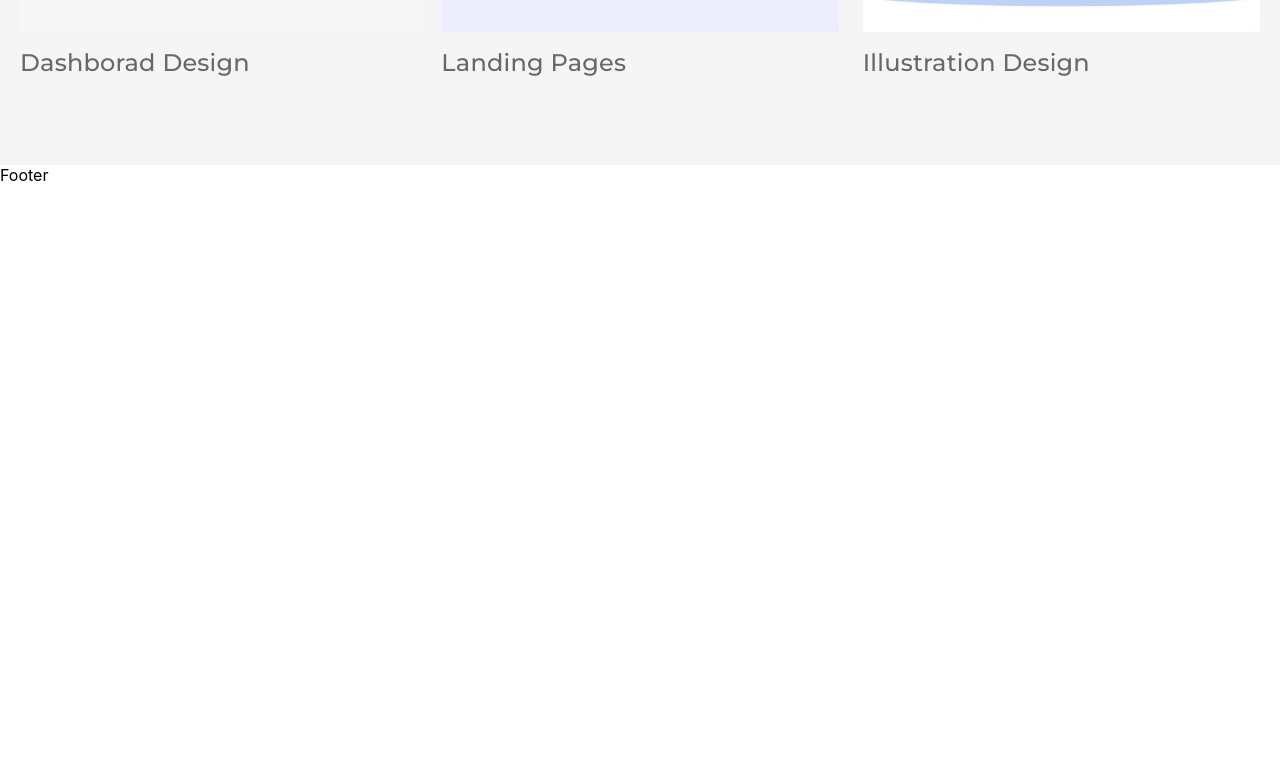
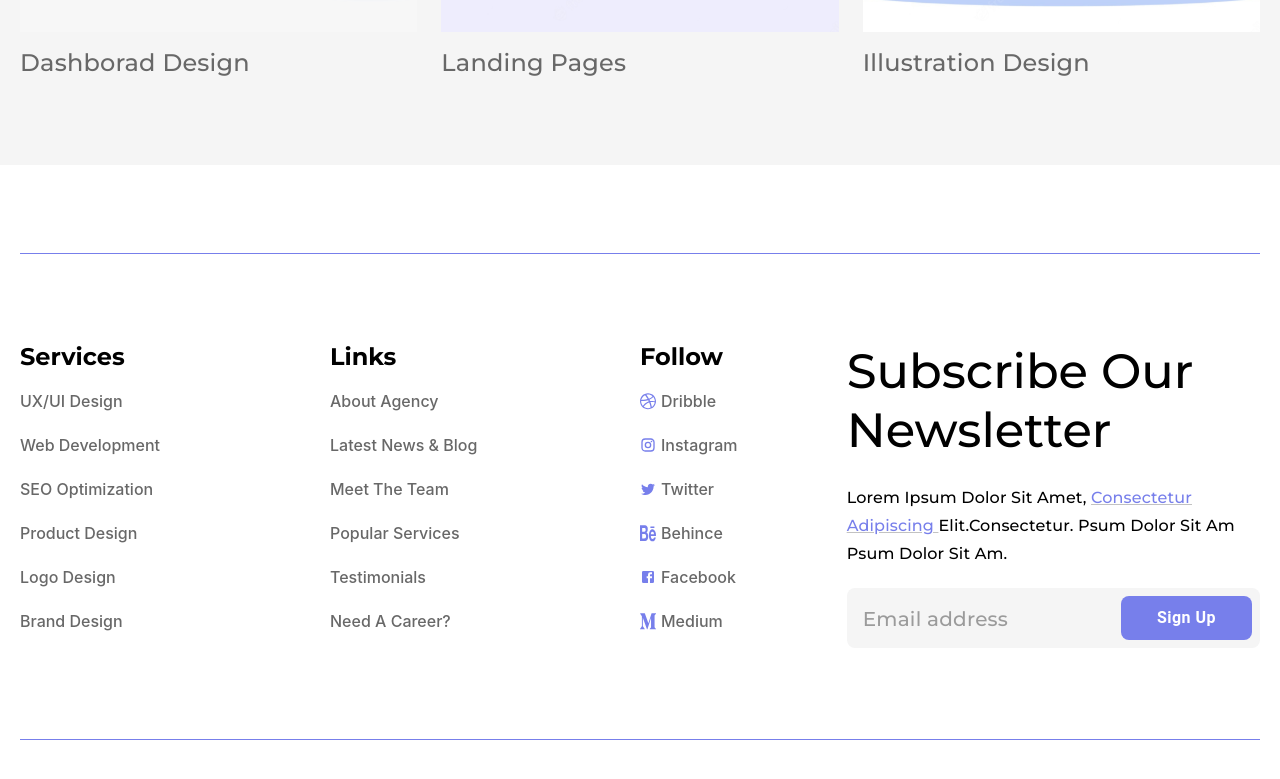
Before and after one commit to olehkl1apko/creative-agency-reactjs-app, a React (Create React App) app: page / in a window 1280 px wide. Shown: the part 2531-3310 px from the top of the page. Before the commit the page ends 2716 px from the top, so only its background shows below. Built offline with nearby package versions, Linux system fonts and the light colour scheme.

Commit message:
ADD: footer cmp

```diff
--- a/src/components/ContactUs/FormComponent.jsx
+++ b/src/components/ContactUs/FormComponent.jsx
@@ -37,8 +37,8 @@ export const FormComponent = () => {
           name="fullName"
           value={formik.values.fullName}
           onChange={formik.handleChange}
-          error={formik.touched.fullName && formik.errors.fullName}
-          helperText={
+          error={formik.touched.fullName && Boolean(formik.errors.fullName)}
+          helpertext={
             formik.touched.fullName && formik.errors.fullName
               ? formik.touched.fullName && formik.errors.fullName
               : " "
@@ -46,15 +46,14 @@ export const FormComponent = () => {
           InputProps={{ style: { fontSize: "16px" } }}
           sx={styles.textField}
         />
-
         <TextField
           placeholder="Email address"
           id="email"
           name="email"
           value={formik.values.email}
           onChange={formik.handleChange}
-          error={formik.touched.email && formik.errors.email}
-          helperText={
+          error={formik.touched.email && Boolean(formik.errors.email)}
+          helpertext={
             formik.touched.email && formik.errors.email
               ? formik.touched.email && formik.errors.email
               : " "
@@ -69,9 +68,9 @@ export const FormComponent = () => {
         name="message"
         value={formik.values.message}
         onChange={formik.handleChange}
-        error={formik.touched.message && formik.errors.message}
+        error={formik.touched.message && Boolean(formik.errors.message)}
         helpertext={formik.touched.message && formik.errors.message}
-        placeholder="write message"
+        placeholder="write message (more than 10 characters)"
         style={styles.textareaAutosize}
       />
       <Button type="submit">
--- a/src/components/Footer/Footer.jsx
+++ b/src/components/Footer/Footer.jsx
@@ -1,5 +1,127 @@
-import React from "react";
+import {
+  Box,
+  Typography,
+  Link,
+  List,
+  ListItem,
+  Paper,
+  InputBase,
+  Button,
+  Grid,
+} from "@mui/material";
+
+import { Instagram, Twitter, Facebook } from "@mui/icons-material";
+import { behince, medium, dribble } from "../../assets/img";
+
+import styles from "./styles";
+
+const services = [
+  "UX/UI Design",
+  "web development",
+  "SEO Optimization",
+  "product design",
+  "logo design",
+  "brand design",
+];
+
+const links = [
+  "about agency",
+  "latest news & blog",
+  "meet the team",
+  "popular services",
+  "testimonials",
+  "need a Career?",
+];
+
+const follow = [
+  { title: "dribble", img: dribble },
+  { title: "instagram", img: <Instagram sx={styles.icon} /> },
+  { title: "twitter", img: <Twitter sx={styles.icon} /> },
+  { title: "behince", img: behince },
+  { title: "facebook", img: <Facebook sx={styles.icon} /> },
+  { title: "medium", img: medium },
+];
 
 export const Footer = () => {
-  return <div>Footer</div>;
+  return (
+    <Box sx={styles.footer}>
+      <Grid
+        container
+        columns={{ xs: 4, sm: 8, md: 12 }}
+        sx={styles.gridWrapper}
+      >
+        <Grid item xs={6} sm={4} md={3}>
+          <Box>
+            <Typography variant="h3" sx={styles.linkTitle}>
+              services
+            </Typography>
+            <List>
+              {services.map((item, index) => {
+                return (
+                  <ListItem sx={styles.itemList} key={index}>
+                    {item}
+                  </ListItem>
+                );
+              })}
+            </List>
+          </Box>
+        </Grid>
+        <Grid item xs={6} sm={4} md={3}>
+          <Box>
+            <Typography variant="h3" sx={styles.linkTitle}>
+              links
+            </Typography>
+            <List>
+              {links.map((item, index) => {
+                return (
+                  <ListItem sx={styles.itemList} key={index}>
+                    {item}
+                  </ListItem>
+                );
+              })}
+            </List>
+          </Box>
+        </Grid>
+        <Grid item xs={6} sm={4} md={2}>
+          <Box>
+            <Typography variant="h3" sx={styles.linkTitle}>
+              follow
+            </Typography>
+            <List>
+              {follow.map((item, index) => {
+                return (
+                  <ListItem sx={styles.itemList} key={index}>
+                    {typeof item.img === "string" ? (
+                      <Box component="img" src={item.img} />
+                    ) : (
+                      item.img
+                    )}
+                    <Box component="span" sx={{ marginLeft: "5px" }}>
+                      {item.title}
+                    </Box>
+                  </ListItem>
+                );
+              })}
+            </List>
+          </Box>
+        </Grid>
+        <Grid item xs={6} sm={4} md={4} sx={styles.emailBlock}>
+          <Box sx={styles.subsribeFooter}>
+            <Typography variant="h3" sx={styles.title}>
+              subscribe our newsletter
+            </Typography>
+            <Typography sx={styles.text}>
+              Lorem ipsum dolor sit amet,{" "}
+              <Link sx={{ color: "#777FEB" }}> consectetur adipiscing </Link>
+              elit.consectetur. psum dolor sit am psum dolor sit am.{" "}
+            </Typography>
+            <Paper component="form" sx={styles.paper}>
+              <InputBase sx={styles.inputBase} placeholder="Email address" />
+              <Button sx={styles.btn}>sign up</Button>
+            </Paper>
+          </Box>
+        </Grid>
+      </Grid>
+    </Box>
+  );
 };
--- /dev/null
+++ b/src/components/Footer/styles.js
@@ -0,0 +1,103 @@
+export const styles = {
+  footer: (theme) => ({
+    maxWidth: '1240px',
+    padding: '44px 20px',
+    textAlign: 'left',
+    margin: 'auto',
+    [theme.breakpoints.up('lg')]: {
+      padding: '88px 20px',
+    },
+  }),
+  gridWrapper: (theme) => ({
+    padding: '44px 0px',
+    borderTop: `0.5px solid ${theme.palette.slateBlue.main}`,
+    borderBottom: `0.5px solid ${theme.palette.slateBlue.main}`,
+    rowGap: '24px',
+    [theme.breakpoints.up('lg')]: {
+      padding: '88px 0px',
+    },
+  }),
+  linkTitle: {
+    fontWeight: 700,
+    fontSize: '24px',
+    lineHeight: '29px',
+  },
+  title: (theme) => ({
+    fontWeight: 500,
+    fontSize: '24px',
+    lineHeight: '29px',
+    [theme.breakpoints.up('lg')]: {
+      fontSize: '48px',
+      lineHeight: '59px',
+    },
+  }),
+  text: (theme) => ({
+    fontWeight: 500,
+    fontSize: '16px',
+    lineHeight: '28px',
+    marginTop: '24px',
+    color: '#000000',
+    textTransform: 'capitalize',
+    [theme.breakpoints.up('lg')]: {
+      fontSize: '16px',
+      lineHeight: '28px',
+    },
+  }),
+  paper: {
+    p: '8px',
+    display: 'flex',
+    alignItems: 'center',
+    background: '#F5F5F5',
+    borderRadius: '8px',
+    boxShadow: 'none',
+    marginTop: '20px',
+  },
+  btn: (theme) => ({
+    background: `${theme.palette.slateBlue.main}`,
+    borderRadius: '8px',
+    fontWeight: 700,
+    fontSize: '16px',
+    lineHeight: '20px',
+    textTransform: 'capitalize',
+    color: '#fff',
+    p: '12px',
+    width: '131px',
+  }),
+  itemList: {
+    p: '12px 0',
+    color: '#686868',
+    fontWeight: 500,
+    fontSize: '16px',
+    lineHeight: '20px',
+    textTransform: 'capitalize',
+  },
+  subscribeFooter: (theme) => ({
+    width: '100%',
+    maxWidth: '372px',
+    [theme.breakpoints.up('lg')]: {
+      width: '372px',
+    },
+  }),
+
+  icon: {
+    width: '16px',
+    height: '16px',
+    color: '#777FEB',
+  },
+  emailBlock: (theme) => ({
+    [theme.breakpoints.up('lg')]: {
+      display: 'flex',
+      justifyContent: 'flex-end',
+    },
+  }),
+  inputBase: {
+    ml: 1,
+    flex: 1,
+    '& input::placeholder': {
+      fontSize: '20px',
+      lineHeight: '20px',
+    },
+  },
+}
+
+export default styles
```
